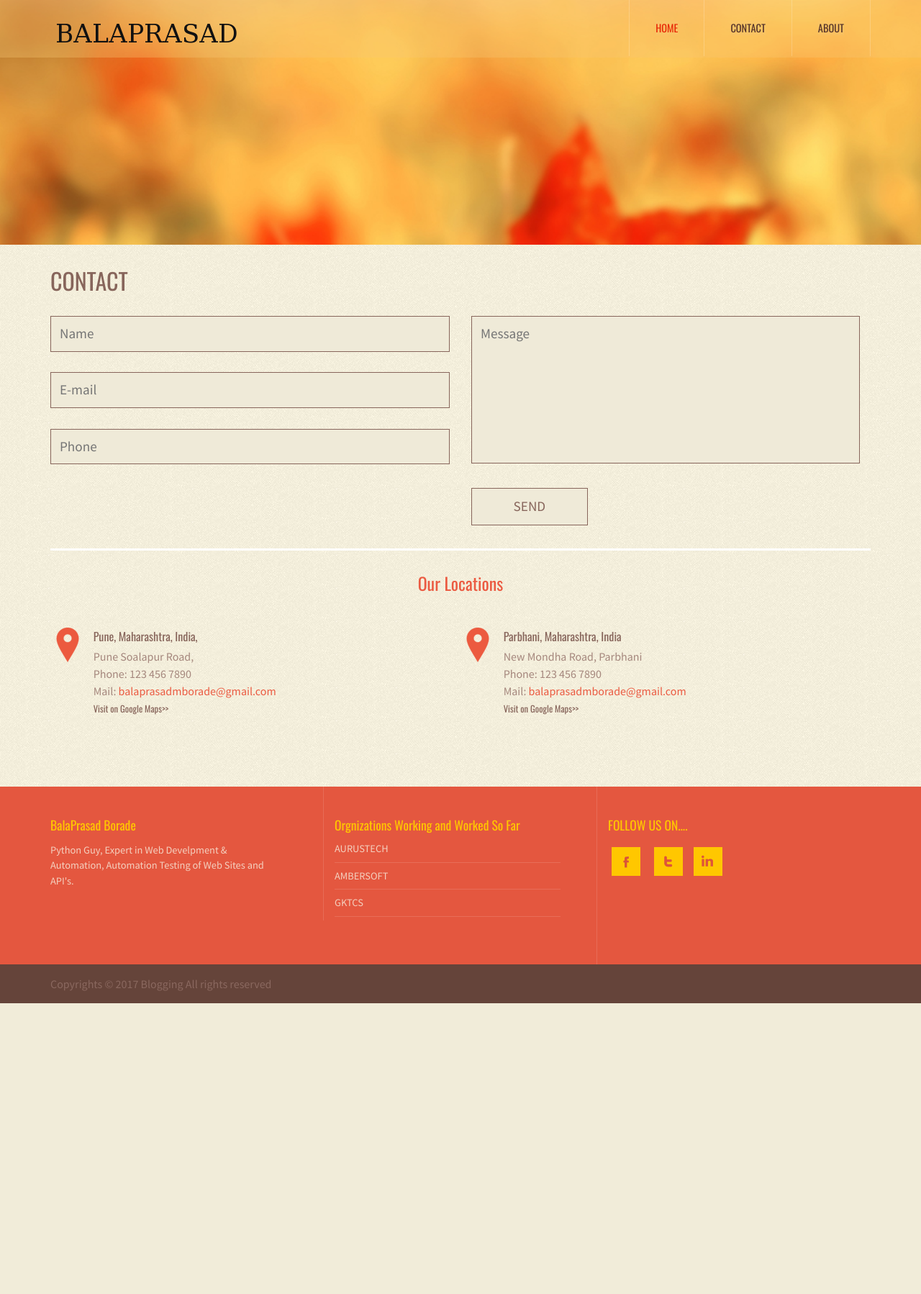
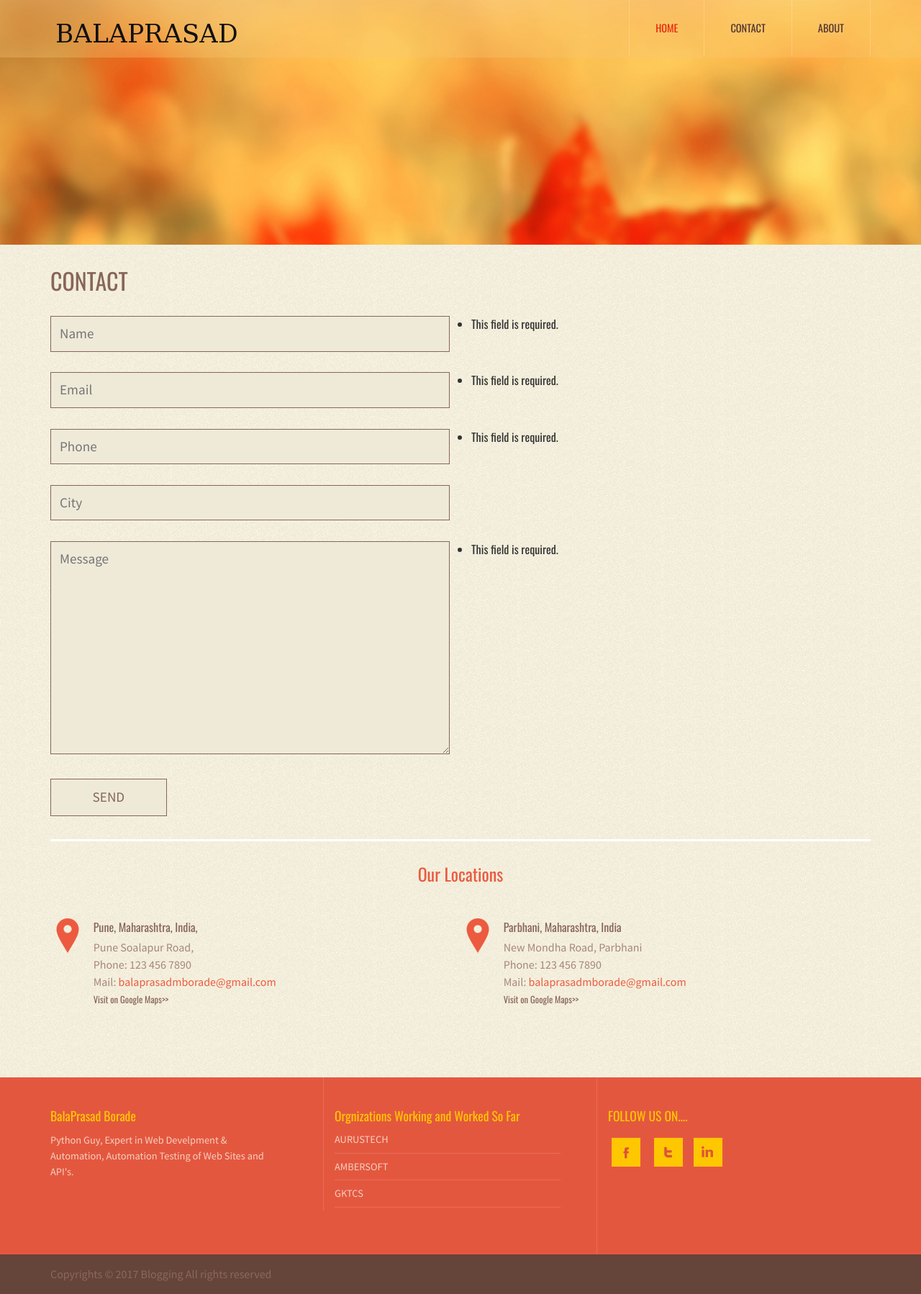
Before and after one commit to balaprasadmb/balasblog, a Django app: page /contact/ in a window 1280 px wide. Shown: the whole page at 72% size. Before the commit the page ends 1394 px from the top, so only its background shows below. Run offline with Django 3.2, Linux system fonts and the light colour scheme; parts of the project's set-up code (start-up, migrations or seed data) failed here and were passed over; some libraries are stand-ins or nearby versions.

Commit message:
updated contact

```diff
--- a/bala/admin.py
+++ b/bala/admin.py
@@ -3,4 +3,8 @@ from __future__ import unicode_literals
 
 from django.contrib import admin
 
-# Register your models here.
+from bala.models import ContactDetails, Articles, Comments
+
+admin.site.register(ContactDetails)
+admin.site.register(Articles)
+admin.site.register(Comments)
--- a/bala/views.py
+++ b/bala/views.py
@@ -1,6 +1,8 @@
 # -*- coding: utf-8 -*-
 from __future__ import unicode_literals
 from bala.models import Articles
+from forms import ContactForm
+from models import ContactDetails
 
 from django.shortcuts import render
 
@@ -13,7 +15,21 @@ def about(request):
     return render(request, 'about.html', locals())
 
 def contact(request):
-    return render(request, 'contact.html')
+    message = ''
+    if request.method == 'POST':
+        form = ContactForm(request.POST)
+        if form.is_valid():
+            name = form.cleaned_data['name']
+            email = form.cleaned_data['email']
+            phone = form.cleaned_data['phone']
+            city = form.cleaned_data['city']
+            message = form.cleaned_data['message']
+            contact_details = ContactDetails(name=name, email_id=email, phone=phone, city=city, message=message)
+            contact_details.save()
+            message = 'Thanks, We will Contact You Soon!'
+    else:
+        form = ContactForm(request.POST)
+    return render(request, 'contact.html', {'form':form, 'message':message})
 
 def show_articles(request, article_id):
     article = Articles.objects.get(pk=article_id)
--- a/static/css/style.css
+++ b/static/css/style.css
@@ -403,7 +403,24 @@ font-size: 2em;
 margin-bottom: 1em;
 font-family: 'Oswald', sans-serif;
 }
-.contact form input[type="text"],.contact-right textarea {
+.contact form input[type="text"], textarea {
+width: 100%;
+padding: 10px 12px;
+border: 1px solid #87655B;
+font-size: 1.2em;
+margin-bottom: 1.5em;
+color: #87655B;
+background:#EFEAD8;
+font-family: 'Source Sans Pro', sans-serif;
+outline: none;
+font-weight: 400;
+transition: 0.5s all ease;
+-webkit-transition: 0.5s all ease;
+-moz-transition: 0.5s all ease;
+-o-transition: 0.5s all ease;
+-ms-transition: 0.5s all ease;
+}
+.contact form input[type="email"], textarea {
 width: 100%;
 padding: 10px 12px;
 border: 1px solid #87655B;
--- a/templates/contact.html
+++ b/templates/contact.html
@@ -6,17 +6,15 @@
 	 <div class="container">
 		 <div class="contact-head">
 			 <h3>CONTACT</h3>
-			  <form>
-				  <div class="col-md-6 contact-left">
-						<input type="text" placeholder="Name" required/>
-						<input type="text" placeholder="E-mail" required/>
-						<input type="text" placeholder="Phone" required/>
-				 </div>
-				 <div class="col-md-6 contact-right">
-						 <textarea placeholder="Message"></textarea>
-						 <input type="submit" value="SEND"/>
-				 </div>
-				 <div class="clearfix"></div>
+			 {{message}}
+			  <form action="/contact/" method="post">
+			      {% csrf_token %}
+			      {% for field in form%}
+				  <div class="col-md-6 contact-left">{{field}}</div>
+                  <div class="col-md-6 contact-right">{{field.errors}}</div>
+				  <div class="clearfix"></div>
+				  {% endfor %}
+                  <input type="submit" value="SEND"/>
 			 </form>
 		 </div>
 		 <div class="address">
```
